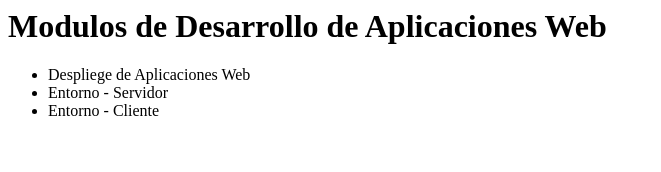
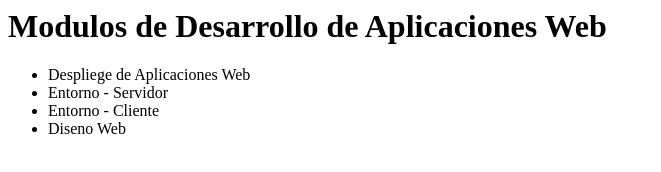
Before and after one commit to AR1UR0/dawAct4_1, a plain HTML site: page index.html in a window 1280 px wide. Shown: the whole page, without its empty margins (0-661 px from the left). Drawn offline with Linux system fonts and the light colour scheme.

Commit message:
diseno anadido

```diff
--- a/index.html
+++ b/index.html
@@ -2,9 +2,10 @@
     <body>
         <h1>Modulos de Desarrollo de Aplicaciones Web</h1>
 	<ul>
-	        <li>Despliege de Aplicaciones Web</li>
+	 <li>Despliege de Aplicaciones Web</li>
 		<li>Entorno - Servidor</li>
 		<li>Entorno - Cliente</li>
+		<li>Diseno Web</li>
 	</ul>
     </body>
 </html>
```
